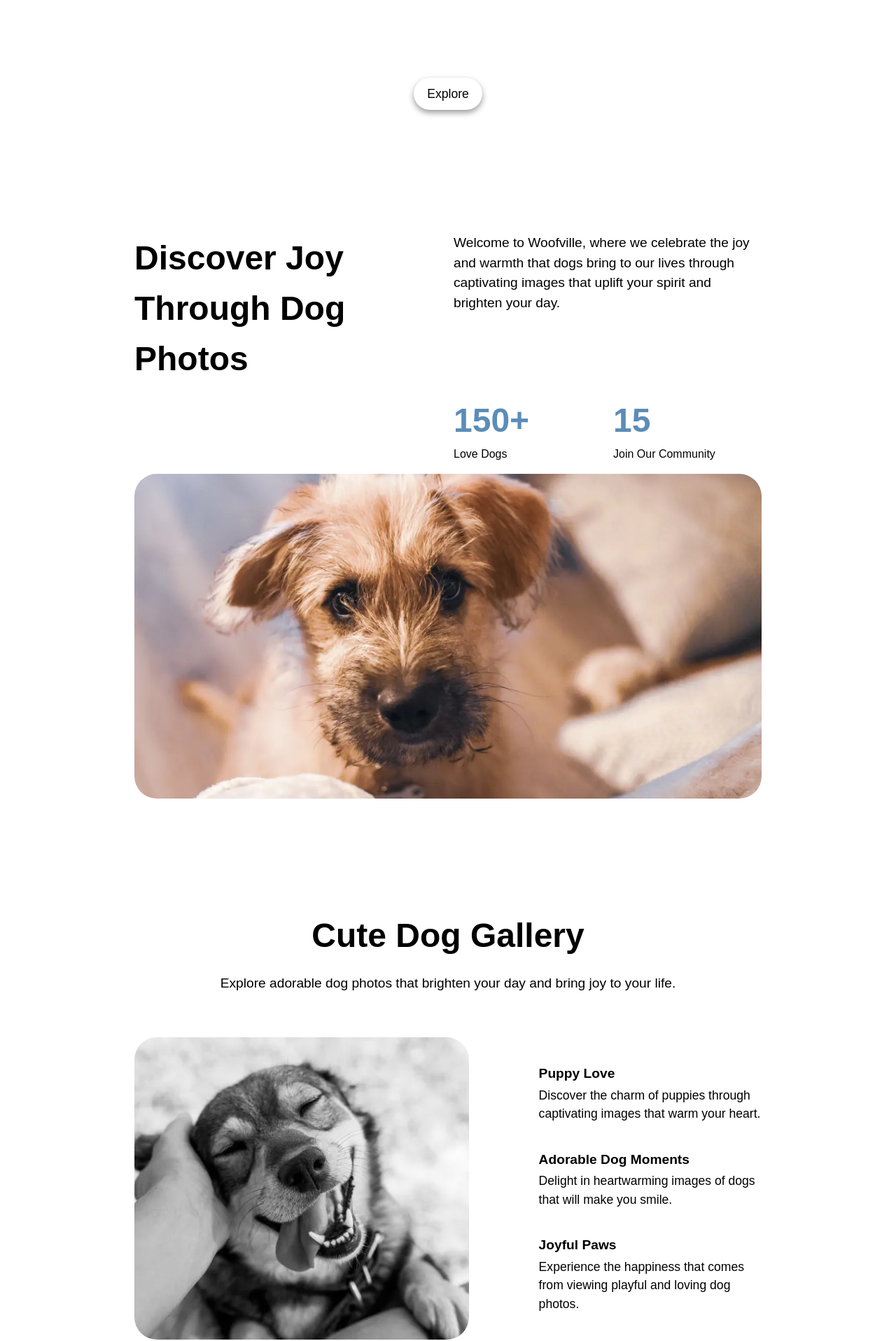
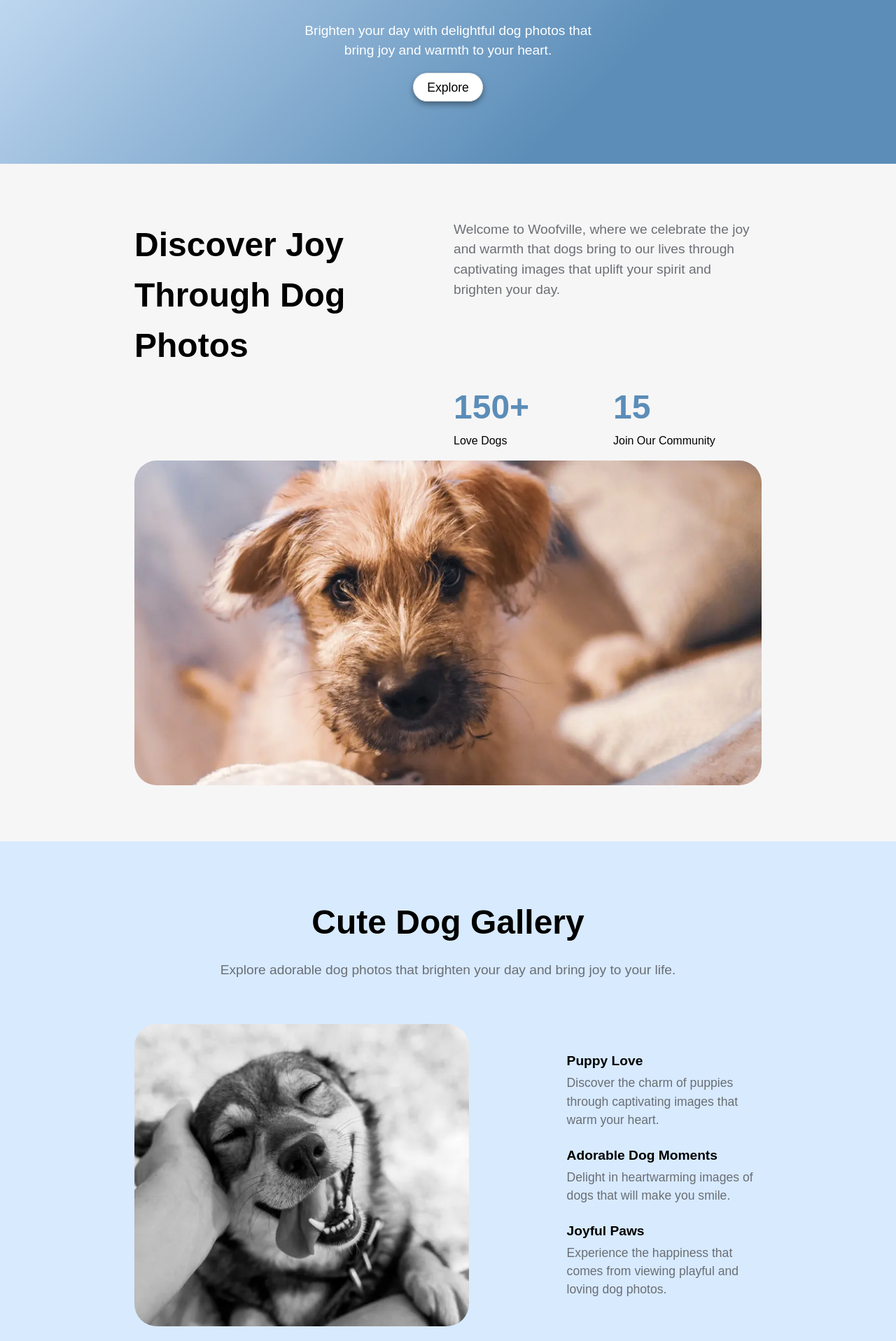
Before and after one commit to krestnoikotec/-Woofville, a React (Vite) app: page / in a window 1280 px wide. Shown: the part 423-2339 px from the top of the page at 70% size. Built offline with nearby package versions, Linux system fonts and the light colour scheme.

Commit message:
27.05.2025

```diff
--- a/package.json
+++ b/package.json
@@ -12,8 +12,10 @@
   "dependencies": {
     "@reduxjs/toolkit": "^2.7.0",
     "firebase": "^11.6.0",
+    "framer-motion": "^12.14.0",
     "react": "^19.0.0",
     "react-dom": "^19.0.0",
+    "react-intersection-observer": "^9.16.0",
     "react-redux": "^9.2.0",
     "react-router-dom": "^7.5.0",
     "redux": "^5.0.1",
--- a/src/components/layout/header/Header.jsx
+++ b/src/components/layout/header/Header.jsx
@@ -48,10 +48,10 @@ const Header = () => {
                     </nav>
                     <div className={styles.headerRightSide}>
                         <ThemeSwitcher />
-                        <div className={styles.headerAuthentication}>
+                        <button className={styles.headerAuthentication}>
                             <LoginIcon className={styles.headerLoginIcon} />
                             <p className={styles.headerLoginText}>LOG IN</p>
-                        </div>
+                        </button>
                     </div>
                 </>
             )}
--- a/src/components/layout/header/header.module.scss
+++ b/src/components/layout/header/header.module.scss
@@ -4,6 +4,8 @@
   text-decoration: none;
   cursor: pointer;
   display: inline-block;
+  border: none;
+  background-color: transparent;
 }
 
 .text-style{
--- a/src/components/widgets/themeSwitcher/ThemeSwitcher.jsx
+++ b/src/components/widgets/themeSwitcher/ThemeSwitcher.jsx
@@ -5,28 +5,45 @@ const Checkbox = () => {
     const [theme, setTheme] = React.useState(() => {
         const stored = localStorage.getItem('theme');
         if (stored) return stored;
-        return  window.matchMedia('(prefers-color-scheme: light)').matches;
+        return window.matchMedia('(prefers-color-scheme: light)').matches ? 'light' : 'dark';
     });
 
     React.useEffect(() => {
         document.documentElement.setAttribute('data-theme', theme);
         localStorage.setItem('theme', theme);
     }, [theme]);
+
     const toggleTheme = () => {
         setTheme(prev => (prev === 'light' ? 'dark' : 'light'));
-    }
+    };
+
+    const isLight = theme === 'light';
 
     return (
-        <label className={styled.container}>
+        <label
+            className={styled.container}
+            role="switch"
+            aria-checked={isLight}
+            aria-label={`Перемикач теми: зараз ${isLight ? 'світла' : 'темна'}`}
+            tabIndex={0}
+            onKeyDown={(e) => {
+                if (e.key === 'Enter' || e.key === ' ') {
+                    e.preventDefault();
+                    toggleTheme();
+                }
+            }}
+        >
             <input
-                checked={theme === 'light'}
                 type="checkbox"
+                checked={isLight}
                 onChange={toggleTheme}
+                tabIndex={-1} // не з'являється в таб-порядку
+                aria-hidden="true" // приховати для скрінрідера
             />
-            <svg viewBox="0 0 384 512" height="1em" xmlns="http://www.w3.org/2000/svg" className={styled.moon}><path d="M223.5 32C100 32 0 132.3 0 256S100 480 223.5 480c60.6 0 115.5-24.2 155.8-63.4c5-4.9 6.3-12.5 3.1-18.7s-10.1-9.7-17-8.5c-9.8 1.7-19.8 2.6-30.1 2.6c-96.9 0-175.5-78.8-175.5-176c0-65.8 36-123.1 89.3-153.3c6.1-3.5 9.2-10.5 7.7-17.3s-7.3-11.9-14.3-12.5c-6.3-.5-12.6-.8-19-.8z" /></svg>
-            <svg viewBox="0 0 512 512" height="1em" xmlns="http://www.w3.org/2000/svg" className={styled.sun}><path d="M361.5 1.2c5 2.1 8.6 6.6 9.6 11.9L391 121l107.9 19.8c5.3 1 9.8 4.6 11.9 9.6s1.5 10.7-1.6 15.2L446.9 256l62.3 90.3c3.1 4.5 3.7 10.2 1.6 15.2s-6.6 8.6-11.9 9.6L391 391 371.1 498.9c-1 5.3-4.6 9.8-9.6 11.9s-10.7 1.5-15.2-1.6L256 446.9l-90.3 62.3c-4.5 3.1-10.2 3.7-15.2 1.6s-8.6-6.6-9.6-11.9L121 391 13.1 371.1c-5.3-1-9.8-4.6-11.9-9.6s-1.5-10.7 1.6-15.2L65.1 256 2.8 165.7c-3.1-4.5-3.7-10.2-1.6-15.2s6.6-8.6 11.9-9.6L121 121 140.9 13.1c1-5.3 4.6-9.8 9.6-11.9s10.7-1.5 15.2 1.6L256 65.1 346.3 2.8c4.5-3.1 10.2-3.7 15.2-1.6zM160 256a96 96 0 1 1 192 0 96 96 0 1 1 -192 0zm224 0a128 128 0 1 0 -256 0 128 128 0 1 0 256 0z" /></svg>
+            <svg viewBox="0 0 384 512" height="1em" xmlns="http://www.w3.org/2000/svg" className={styled.moon} aria-hidden="true"><path d="M223.5 32C100 32 0 132.3 0 256S100 480 223.5 480c60.6 0 115.5-24.2 155.8-63.4c5-4.9 6.3-12.5 3.1-18.7s-10.1-9.7-17-8.5c-9.8 1.7-19.8 2.6-30.1 2.6c-96.9 0-175.5-78.8-175.5-176c0-65.8 36-123.1 89.3-153.3c6.1-3.5 9.2-10.5 7.7-17.3s-7.3-11.9-14.3-12.5c-6.3-.5-12.6-.8-19-.8z" /></svg>
+            <svg viewBox="0 0 512 512" height="1em" xmlns="http://www.w3.org/2000/svg" className={styled.sun} aria-hidden="true"><path d="M361.5 1.2c5 2.1 8.6 6.6 9.6 11.9L391 121l107.9 19.8c5.3 1 9.8 4.6 11.9 9.6s1.5 10.7-1.6 15.2L446.9 256l62.3 90.3c3.1 4.5 3.7 10.2 1.6 15.2s-6.6 8.6-11.9 9.6L391 391 371.1 498.9c-1 5.3-4.6 9.8-9.6 11.9s-10.7 1.5-15.2-1.6L256 446.9l-90.3 62.3c-4.5 3.1-10.2 3.7-15.2 1.6s-8.6-6.6-9.6-11.9L121 391 13.1 371.1c-5.3-1-9.8-4.6-11.9-9.6s-1.5-10.7 1.6-15.2L65.1 256 2.8 165.7c-3.1-4.5-3.7-10.2-1.6-15.2s6.6-8.6 11.9-9.6L121 121 140.9 13.1c1-5.3 4.6-9.8 9.6-11.9s10.7-1.5 15.2 1.6L256 65.1 346.3 2.8c4.5-3.1 10.2-3.7 15.2-1.6zM160 256a96 96 0 1 1 192 0 96 96 0 1 1 -192 0zm224 0a128 128 0 1 0 -256 0 128 128 0 1 0 256 0z" /></svg>
         </label>
     );
-}
+};
 
 export default Checkbox;
--- a/src/pages/about/About.jsx
+++ b/src/pages/about/About.jsx
@@ -9,35 +9,112 @@ import dogWithGlasses from "@/assets/images/dogWithGlasses.webp"
 import dogWithOpenMouth from "@/assets/images/dogWithOpenMouth.webp"
 import happyDog from "@/assets/images/happyDog.webp"
 import userPhoto from "@/assets/images/userPhoto.webp"
+import {motion} from 'framer-motion';
+
+const listItems = [
+    {
+        title: "Puppy Love",
+        description: "Discover the charm of puppies through captivating images that warm your heart.",
+    },
+    {
+        title: "Adorable Dog Moments",
+        description: "Delight in heartwarming images of dogs that will make you smile.",
+    },
+    {
+        title: "Joyful Paws",
+        description: "Experience the happiness that comes from viewing playful and loving dog photos.",
+    },
+];
+
+const scrollAnimation = {
+    hidden: {
+        y: 70,
+        opacity: 0,
+    },
+    visible: custom => ({
+        y: 0,
+        opacity: 1,
+        transition: { duration: .4, delay: custom * 0.2 },
+    }),
+}
+
+const animation = {
+    initial: "hidden",
+    whileInView: "visible",
+}
 
 const About = () => {
 
     return (
         <div className={styles.aboutPage}>
-            <section className={styles.heroSection}>
-                <h1 className={styles.heroTitle}>
+            <section
+                className={styles.heroSection}>
+                <motion.h1
+                    variants={scrollAnimation}
+                    {...animation}
+                    viewport={{once: true}}
+                    className={styles.heroTitle}>
                     Escape into a World of Adorable Dogs
-                </h1>
-                <p className={styles.heroSubtitle}>
+                </motion.h1>
+                <motion.p
+                    custom={.5}
+                    variants={scrollAnimation}
+                    {...animation}
+                    viewport={{once: true}}
+                    className={styles.heroSubtitle}>
                     Brighten your day with delightful dog photos that bring joy and warmth to your heart.
-                </p>
-                <MyButton to="/search">
-                    Explore
-                </MyButton>
+                </motion.p>
+                <motion.div
+                    custom={1}
+                    variants={scrollAnimation}
+                    {...animation}
+                    viewport={{once: true}}
+                >
+                    <MyButton to="/search">
+                        Explore
+                    </MyButton>
+                </motion.div>
             </section>
             <section className={styles.infoSection}>
                 <div className={styles.infoContent}>
-                    <h3 className={styles.infoTitle}>Discover Joy Through Dog Photos</h3>
-                    <p className={styles.infoSubtitle}>Welcome to Woofville, where we celebrate the joy and warmth that dogs bring to our lives through captivating images that uplift your spirit and brighten your day.</p>
-                    <div className={`${styles.statItem}  ${styles.statsFirst}`}>
+                    <motion.h3
+                        variants={scrollAnimation}
+                        {...animation}
+                        viewport={{once: true}}
+                        className={styles.infoTitle}>
+                        Discover Joy Through Dog Photos
+                    </motion.h3>
+                    <motion.p
+                        custom={.5}
+                        variants={scrollAnimation}
+                        {...animation}
+                        viewport={{once: true}}
+                        className={styles.infoSubtitle}>
+                        Welcome to Woofville, where we celebrate the joy and warmth that dogs bring to our lives through captivating images that uplift your spirit and brighten your day.
+                    </motion.p>
+                    <motion.div
+                        custom={1}
+                        variants={scrollAnimation}
+                        {...animation}
+                        viewport={{once: true}}
+                        className={`${styles.statItem}  ${styles.statsFirst}`}>
                         <h3 className={styles.statNumber}>150+</h3>
                         <p className={styles.statLabel}>Love Dogs</p>
-                    </div>
-                    <div className={`${styles.statItem} ${styles.statsSecond}`}>
+                    </motion.div>
+                    <motion.div
+                        custom={1.5}
+                        variants={scrollAnimation}
+                        {...animation}
+                        viewport={{once: true}}
+                        className={`${styles.statItem} ${styles.statsSecond}`}>
                         <h3 className={styles.statNumber}>15</h3>
                         <p className={styles.statLabel}>Join Our Community</p>
-                    </div>
-                    <img
+                    </motion.div>
+                    <motion.img
+                        custom={2}
+                        variants={scrollAnimation}
+                        {...animation}
+                        viewport={{once: true}}
                         className={styles.infoImage}
                         src={curlyDog}
                         alt="A fluffy dog with curly fur and big eyes gazes attentively at the camera, resting on soft, neutral-toned blankets. The lighting is warm and cozy, highlighting the dog's mischievous yet endearing expression."
@@ -46,39 +123,42 @@ const About = () => {
             </section>
             <section className={styles.connectionSection}>
                 <div className={styles.connectionContent}>
-                    <h3 className={styles.connectionTitle}>
+                    <motion.h3
+                        variants={scrollAnimation}
+                        {...animation}
+                        viewport={{once: true}}
+                        className={styles.connectionTitle}>
                         Cute Dog Gallery
-                    </h3>
-                    <p className={styles.connectionSubTitle}>
+                    </motion.h3>
+                    <motion.p
+                        custom={.5}
+                        variants={scrollAnimation}
+                        {...animation}
+                        viewport={{once: true}}
+                        className={styles.connectionSubTitle}>
                         Explore adorable dog photos that brighten your day and bring joy to your life.
-                    </p>
-                    <div className={styles.connectionTextGroup}>
-                        <div className={styles.connectionItem}>
-                            <h5 className={styles.itemHeading}>
-                                Puppy Love
-                            </h5>
-                            <p className={styles.itemDescription}>
-                                Discover the charm of puppies through captivating images that warm your heart.
-                            </p>
-                        </div>
-                        <div className={styles.connectionItem}>
-                            <h5 className={styles.itemHeading}>
-                                Adorable Dog Moments
-                            </h5>
-                            <p className={styles.itemDescription}>
-                                Delight in heartwarming images of dogs that will make you smile.
-                            </p>
-                        </div>
-                        <div className={styles.connectionItem}>
-                            <h5 className={styles.itemHeading}>
-                                Joyful Paws
-                            </h5>
-                            <p className={styles.itemDescription}>
-                                Experience the happiness that comes from viewing playful and loving dog photos.
-                            </p>
-                        </div>
-                    </div>
-                    <img
+                    </motion.p>
+                    <motion.ul
+                        variants={scrollAnimation}
+                        {...animation}
+                        viewport={{once: true}}
+                        className={styles.connectionTextGroup}>
+                        {listItems.map((item, i) => {
+                            return (
+                            <motion.li
+                                custom={i*0.7}
+                                variants={scrollAnimation}
+                                key={item.title} className={styles.connectionItem}>
+                                <h5 className={styles.itemHeading}>{item.title}</h5>
+                                <p className={styles.itemDescription}>{item.description}</p>
+                            </motion.li>
+                        )})}
+                    </motion.ul>
+                    <motion.img
+                        custom={1}
+                        variants={scrollAnimation}
+                        {...animation}
+                        viewport={{once: true}}
                         src={happyDog}
                         alt="A small dog rests its head on a person's knees, smiling as its ear is gently scratched."
                         className={styles.connectionImage}
@@ -88,30 +168,54 @@ const About = () => {
             <section className={styles.gallerySection}>
                 <div className={styles.galleryContent}>
                     <div className={styles.galleryText}>
-                        <h3 className={styles.galleryTitle}>
+                        <motion.h3
+                            variants={scrollAnimation}
+                            {...animation}
+                            viewport={{once: true}}
+                            className={styles.galleryTitle}
+                        >
                             Dog Gallery
-                        </h3>
-                        <p className={styles.gallerySubtitle}>
+                        </motion.h3>
+                        <motion.p
+                            custom={.5}
+                            variants={scrollAnimation}
+                            {...animation}
+                            viewport={{once: true}}
+                            className={styles.gallerySubtitle}>
                             Explore heartwarming dog photos that brighten your day instantly.
-                        </p>
+                        </motion.p>
                     </div>
                     <div className={styles.galleryPhotoGroup}>
-                        <img
+                        <motion.img
+                            variants={scrollAnimation}
+                            {...animation}
+                            viewport={{once: true}}
                             src={dogWithCollar}
                             alt="A close-up of a fluffy puppy with collar."
                             className={styles.photoFirst}
                         />
-                        <img
+                        <motion.img
+                            variants={scrollAnimation}
+                            {...animation}
+                            viewport={{once: true}}
                             src={dogWithGlasses}
                             alt="A dog with a concentrated expression on his face sits outside and wears glasses."
                             className={styles.photoSecond}
                         />
-                        <img
+                        <motion.img
+                            custom={.5}
+                            variants={scrollAnimation}
+                            {...animation}
+                            viewport={{once: true}}
                             src={dogWithBeard}
                             alt="A black dog looking at the camera and having a white beard"
                             className={styles.photoThird}
                         />
-                        <img
+                        <motion.img
+                            custom={.5}
+                            variants={scrollAnimation}
+                            {...animation}
+                            viewport={{once: true}}
                             src={dogWithOpenMouth}
                             alt="Happy dog with open mouth."
                             className={styles.photoFourth}
@@ -119,7 +223,12 @@ const About = () => {
                     </div>
                 </div>
             </section>
-            <section className={styles.commentSection}>
+            <motion.section
+                variants={scrollAnimation}
+                {...animation}
+                viewport={{once: true}}
+                className={styles.commentSection}
+            >
                 <div className={styles.commentContent}>
                     <img
                         src={brownDog}
@@ -127,13 +236,29 @@ const About = () => {
                         className={styles.commentImage}
                     />
                     <div className={styles.commentTextBox}>
-                        <p className={styles.commentStars}>
+                        <motion.p
+                            custom={.3}
+                            variants={scrollAnimation}
+                            {...animation}
+                            viewport={{once: true}}
+                            className={styles.commentStars}
+                        >
                             ★★★★★
-                        </p>
-                        <p className={styles.commentText}>
+                        </motion.p>
+                        <motion.p
+                            custom={.6}
+                            variants={scrollAnimation}
+                            {...animation}
+                            viewport={{once: true}}
+                            className={styles.commentText}>
                             Woofville's dog photos bring joy and warmth, brightening my day with every adorable image!
-                        </p>
-                        <div className={styles.commentUser}>
+                        </motion.p>
+                        <motion.div
+                            custom={.9}
+                            variants={scrollAnimation}
+                            {...animation}
+                            viewport={{once: true}}
+                            className={styles.commentUser}>
                             <img
                                 src={userPhoto}
                                 alt="Small brown puppy with a white spot."
@@ -142,10 +267,10 @@ const About = () => {
                             <p className={styles.userName}>
                                 Happy User
                             </p>
-                        </div>
+                        </motion.div>
                     </div>
                 </div>
-            </section>
+            </motion.section>
         </div>
     );
 };
--- a/src/pages/about/about.module.scss
+++ b/src/pages/about/about.module.scss
@@ -151,10 +151,6 @@
   grid-row: 3/-1;
   justify-content: space-evenly;
 
-  > * {
-    margin: 0;
-    text-align: start;
-  }
 }
 
 .connectionItem{
@@ -164,6 +160,7 @@
 
   > * {
     margin: 0;
+    text-align: start;
   }
 }
 
```
Also changed, not shown: src/components/widgets/dogList/DogList.jsx (deleted, +0 -12 lines), src/components/widgets/dogList/dogList.module.scss (deleted), 1 other file (tests, documents, lock files or other folders).
